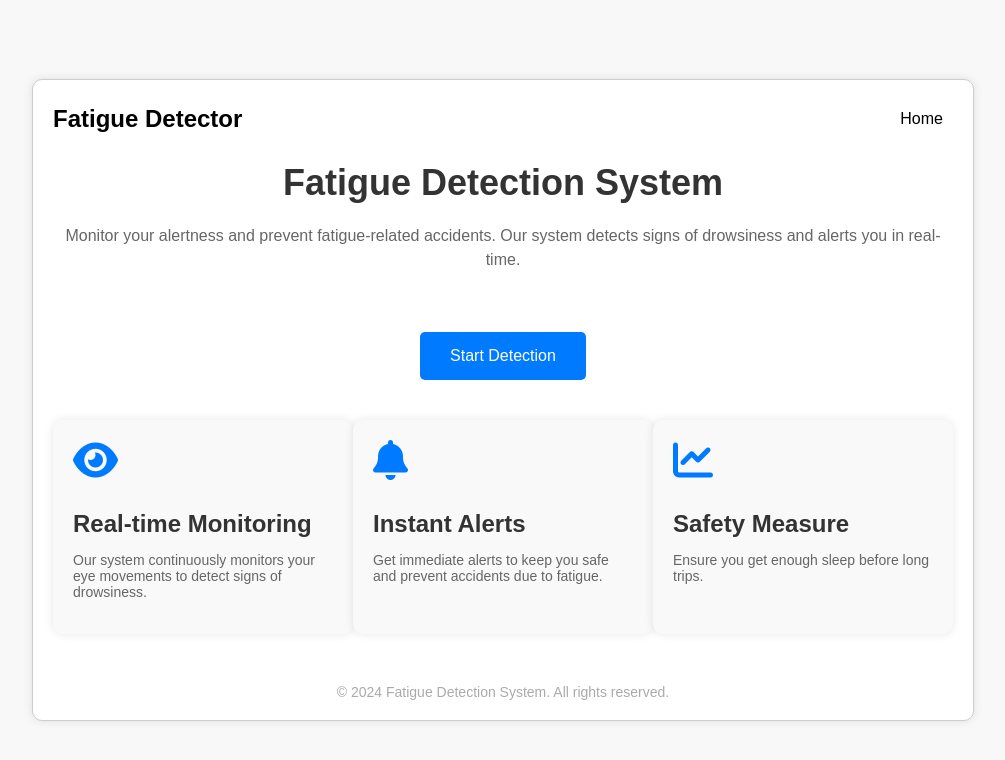
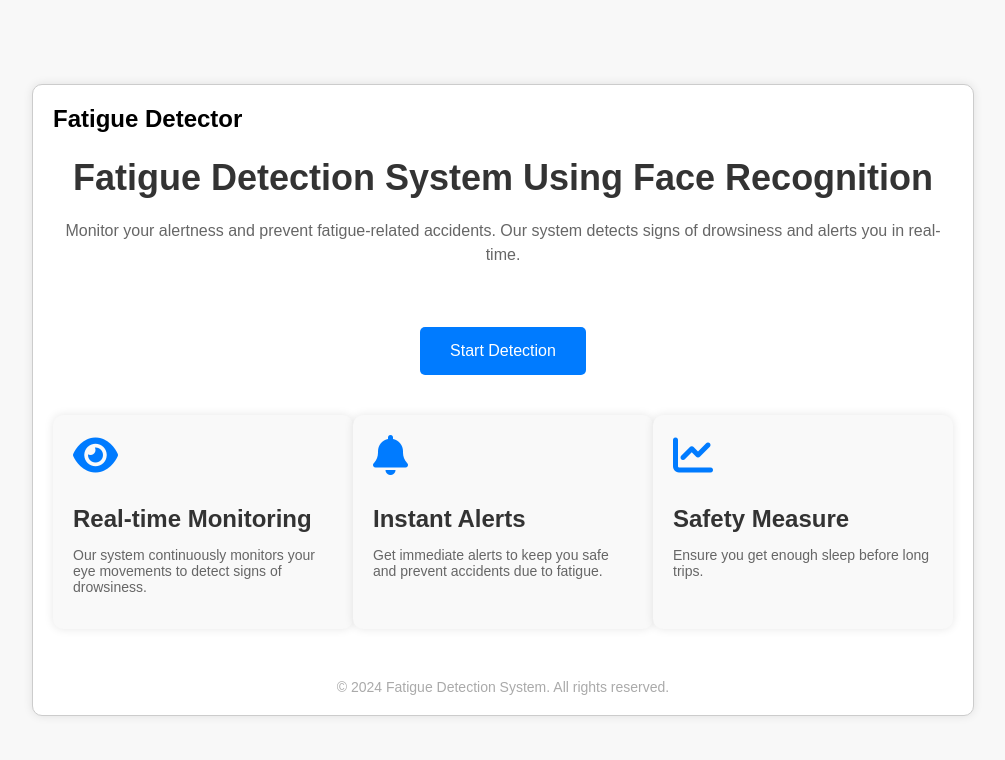
Before and after one commit to sanskar2310/Fatigue-Detection-System, a Flask app: page / in a window 1280 px wide. Shown: the top 760 px of the page, without its empty margins (137-1142 px from the left). Run offline with Flask 3, Linux system fonts and the light colour scheme; parts of the project's set-up code (start-up, migrations or seed data) failed here and were passed over.

Commit message:
Initial commit

```diff
--- a/Drowsiness_detector.py
+++ b/Drowsiness_detector.py
@@ -28,7 +28,6 @@ def detect_drowsiness():
     alarm_sound = pygame.mixer.Sound("alram.wav")
 
     cap = cv2.VideoCapture(0)
-    print(cv2.VideoCapture(0).getBackendName())
     flag = 0
     while True:
         ret, frame = cap.read()
--- a/templates/index.html
+++ b/templates/index.html
@@ -11,10 +11,9 @@
     <div class="container">
         <header>
             <div class="logo">Fatigue Detector</div>
-            <a href="#" class="home-link">Home</a>
         </header>
         <main>
-            <h1>Fatigue Detection System </h1>
+            <h1>Fatigue Detection System Using Face Recognition </h1>
             <p class="description">
                 Monitor your alertness and prevent fatigue-related accidents. Our system detects signs of drowsiness and alerts you in real-time.
             </p>
```
